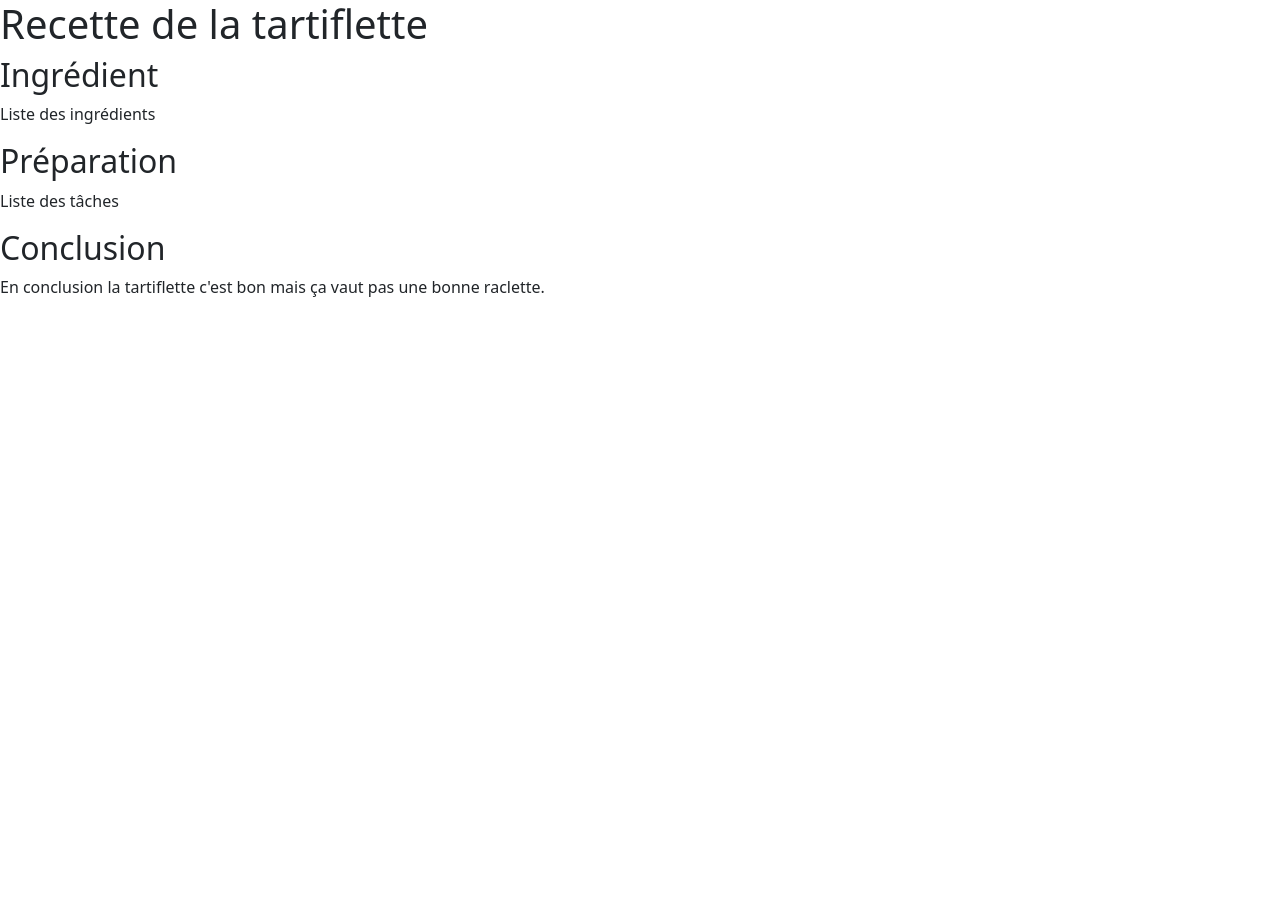
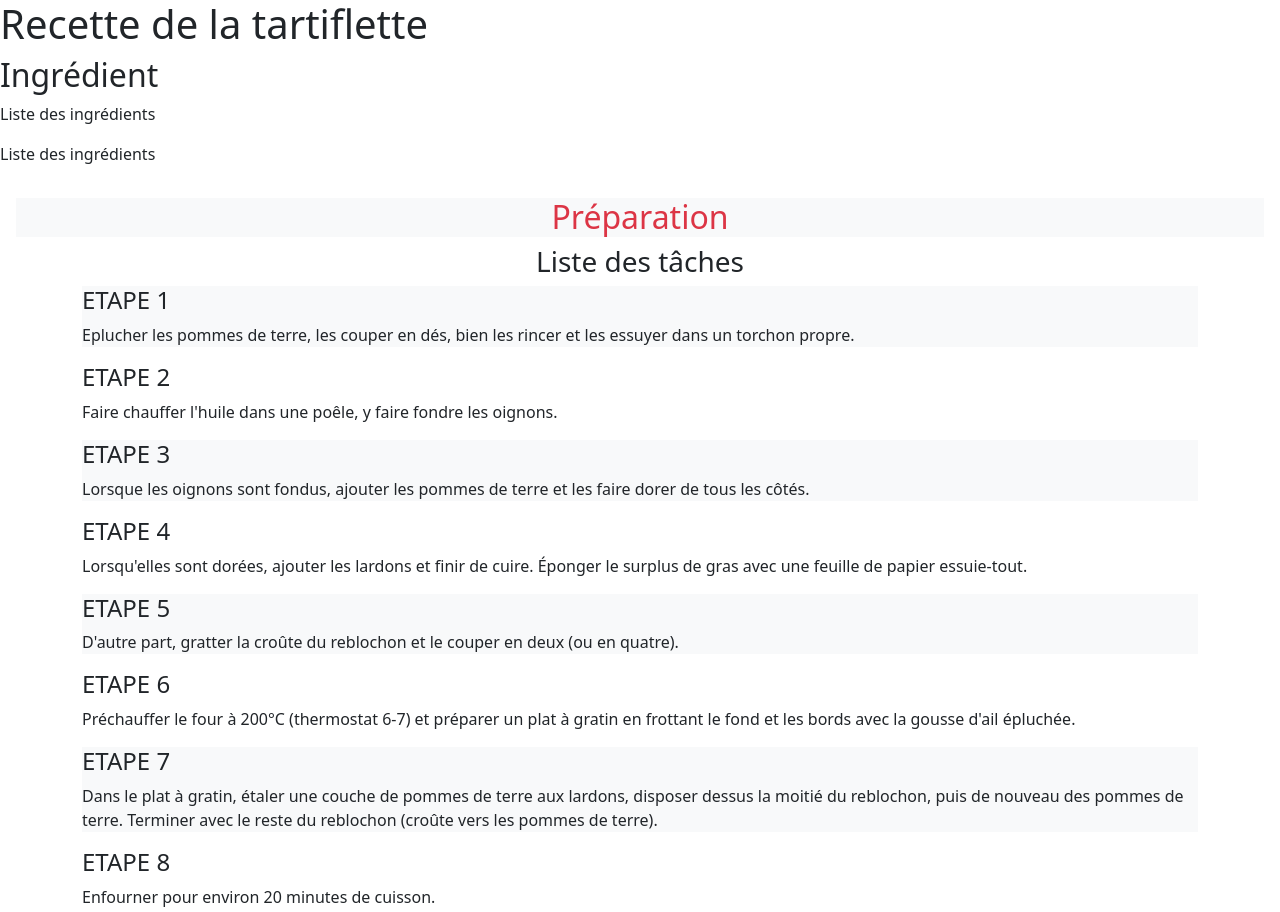
Before and after one commit to Kevin-Quintin/tartiDev, a plain HTML site: page index.html in a window 1280 px wide. Shown: the top 912 px of the page. Before the commit the page ends 800 px from the top, so only its background shows below. Drawn offline with nearby package versions, Linux system fonts and the light colour scheme.

Commit message:
Ajout liste des tâches

```diff
--- a/index.html
+++ b/index.html
@@ -28,16 +28,58 @@
     </section>
 
     <section id="preparation">
-        <h2>Préparation</h2>
-        <div>
-            <p>Liste des tâches</p>
+      <p>Liste des ingrédients</p>
+      <p></p>
+  </div>
+
+  <div class="p-3">
+  <h2 class=" text-center  bg-light  text-danger ">Préparation</h2>
+
+      <h3 class="text-center">Liste des tâches</h3>
+
+<div class="container ">
+    <div class="bg-light">
+      <h4>ETAPE 1</h4>
+      <p>Eplucher les pommes de terre, les couper en dés, bien les rincer et les essuyer dans un torchon propre.</p>
+    </div>
+
+      <h4>ETAPE 2</h4>
+      <p>Faire chauffer l'huile dans une poêle, y faire fondre les oignons.</p>
+
+
+      <div class="bg-light">
+      <h4>ETAPE 3</h4>
+      <p>Lorsque les oignons sont fondus, ajouter les pommes de terre et les faire dorer de tous les côtés.</p>
         </div>
+
+
+      <h4>ETAPE 4</h4>
+      <p>Lorsqu'elles sont dorées, ajouter les lardons et finir de cuire. Éponger le surplus de gras avec une feuille de papier essuie-tout.</p>
+
+      <div class="bg-light">
+      <h4>ETAPE 5</h4>
+      <p>D'autre part, gratter la croûte du reblochon et le couper en deux (ou en quatre).</p>
+        </div>
+
+
+      <h4>ETAPE 6</h4>
+      <p>Préchauffer le four à 200°C (thermostat 6-7) et préparer un plat à gratin en frottant le fond et les bords avec la gousse d'ail épluchée.</p>
+
+      <div class="bg-light">
+      <h4>ETAPE 7</h4>
+      <p>Dans le plat à gratin, étaler une couche de pommes de terre aux lardons, disposer dessus la moitié du reblochon, puis de nouveau des pommes de terre. Terminer avec le reste du reblochon (croûte vers les pommes de terre).</p>
+    </div>
+      <h4>ETAPE 8</h4>
+      <p>Enfourner pour environ 20 minutes de cuisson.</p>
+</div>
+</div>
     </section>
 
     <footer>
         <h2>Conclusion</h2>
         <p>En conclusion la tartiflette c'est bon mais ça vaut pas une bonne raclette.</p>
     </footer>
+
 
     <!-- Bootstrap Bundle with Popper -->
     <script src="https://cdn.jsdelivr.net/npm/bootstrap@5.0.2/dist/js/bootstrap.bundle.min.js"
```
